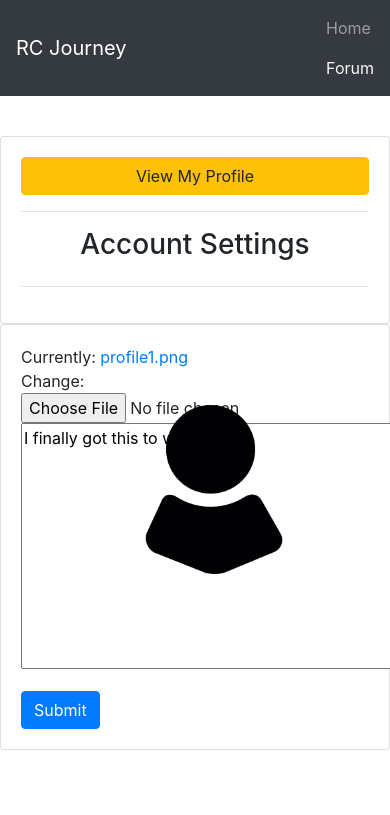
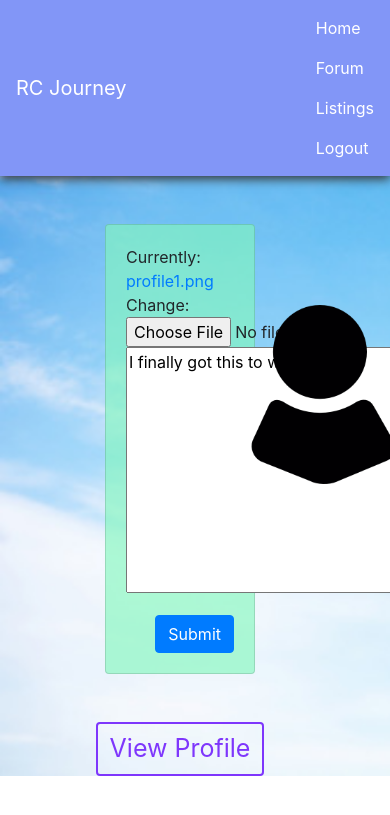
Before and after one commit to brett-buskirk/jtc-wow-project, a Django app: page /editprofile/1/ in a window 390 px wide; the page is wider, and only the part inside the window is pictured. Shown: the top 815 px of that part. Run offline with Django 3.2, Linux system fonts and the light colour scheme; a user stored in the database is signed in; data comes from the database, SQL or seed files in the repository; both versions use the stored data as it was after the commit; some libraries are stand-ins or nearby versions.

Commit message:
Edited styling on edit profile page

```diff
--- a/rcjourney/rcapp/static/css/editprofile.css
+++ b/rcjourney/rcapp/static/css/editprofile.css
@@ -1,3 +1,26 @@
+body {
+  background-image: url("../images/sky.jpg");
+  background-repeat: no-repeat;
+  background-size:cover;
+}
+
+.navbar {
+  background-color: #8296f7;
+  box-shadow: 0px 3px 10px #333;
+}
+
+.navbar-brand:hover {
+  color: #82f7bd !important;
+}
+
+.nav-link {
+  color: white !important;
+}
+
+.nav-link:hover {
+  color: #82f7bd !important;
+}
+
 img {
     min-width: 10%;
     min-height: 40%;
@@ -8,6 +31,23 @@ img {
     left: 8em;
     height: 3em;
 }
+
 #profile_image-clear_id, label{
 display: none;
 }
+
+.card {
+  background-color: rgba(130, 247, 189, .63);
+}
+
+.btn-profile {
+  font-size: 25px;
+  color: #7e36fc;
+  border: solid 2px #7e36fc;
+  background-color: transparent;
+}
+
+.btn-profile:hover {
+  background-color: #7e36fc;
+  color: white;
+}
--- a/rcjourney/rcapp/static/css/login.css
+++ b/rcjourney/rcapp/static/css/login.css
@@ -2,7 +2,6 @@ body, html {
   margin: 0;
   padding: 0;
   height: 100%;
-  /* background: #333 !important; */
 }
 
 body {
--- a/rcjourney/rcapp/templates/editprofile.html
+++ b/rcjourney/rcapp/templates/editprofile.html
@@ -23,59 +23,46 @@
 </head>
 
 <body>
-  <nav class="navbar navbar-expand-lg navbar-dark bg-dark">
-    <a class="navbar-brand" href="#">RC Journey</a>
+  <nav class="navbar navbar-expand-lg navbar-dark sticky-top">
+    <a class="navbar-brand" href="/">RC Journey</a>
+    <form class="form-inline my-2 my-lg-0 ml-auto"></form>
     <ul class="navbar-nav ml-auto">
       <li class="nav-item">
         <a class="nav-link" href="{% url 'dashboard' %}">Home</a>
       </li>
       <li class="nav-item">
-        <a class="nav-link text-light" href="{% url 'forum' %}">Forum</a>
+        <a class="nav-link" href="{% url 'forum' %}">Forum</a>
       </li>
-
+      <li class="nav-item">
+        <a class="nav-link" href="{% url 'listings' %}">Listings</a>
+      </li>
+      <li class="nav-item">
+        <a class="nav-link" href="{% url 'logout' %}">Logout</a>
+      </li>
     </ul>
   </nav>
 
-
-
-
-
-  <div class="col-md-8">
-    <div class="card-body">
-    </div>
-  </div>
-  </div>
-  </div>
-  <!-- ----------------------------------------------------------------------- -->
-
-
-  <div class="row">
-    <div class="col-md-3">
-      <div class="card card-body">
-        <a href="{% url 'profile' request.user.id %}" class="btn btn-warning">
-          View My
-          Profile</a>
-        <hr>
-        <h3 style="text-align: center">Account Settings</h3>
-        <hr>
-
-
-      </div>
-    </div>
-    <div class="col-md-9">
+  <div class="container-fluid row mt-5">
+    <div class="col-3"></div>
+    <div class="col-6">
       <div class="card card-body">
 
         <form method="POST" action="" enctype="multipart/form-data">
           {% csrf_token %}
-
           <fieldset class="form-group">{{form}}</fieldset>
-          <img class="img" src="{{ user.profile.profile_image.url }}"
-            alt="{{profile.user.username}}" />
-          <input class="btn btn-primary" type="submit"
-            name="Update Information">
+          <img class="img" src="{{ user.profile.profile_image.url }}" alt="{{profile.user.username}}"/>
+          <input class="btn btn-primary float-right" type="submit" name="Update Information">
         </form>
       </div>
     </div>
+    <div class="col-3"></div>
+  </div>
+  <div class="container-fluid row mt-5 justify-content-center">
+    <a id="view-profile" href="{% url 'profile' user.profile.id %}">
+      <button class="btn btn-profile">
+        View Profile
+      </button>
+    </a>
   </div>
 
   {% endblock %}
```
Also changed, not shown: rcjourney/db.sqlite3.
